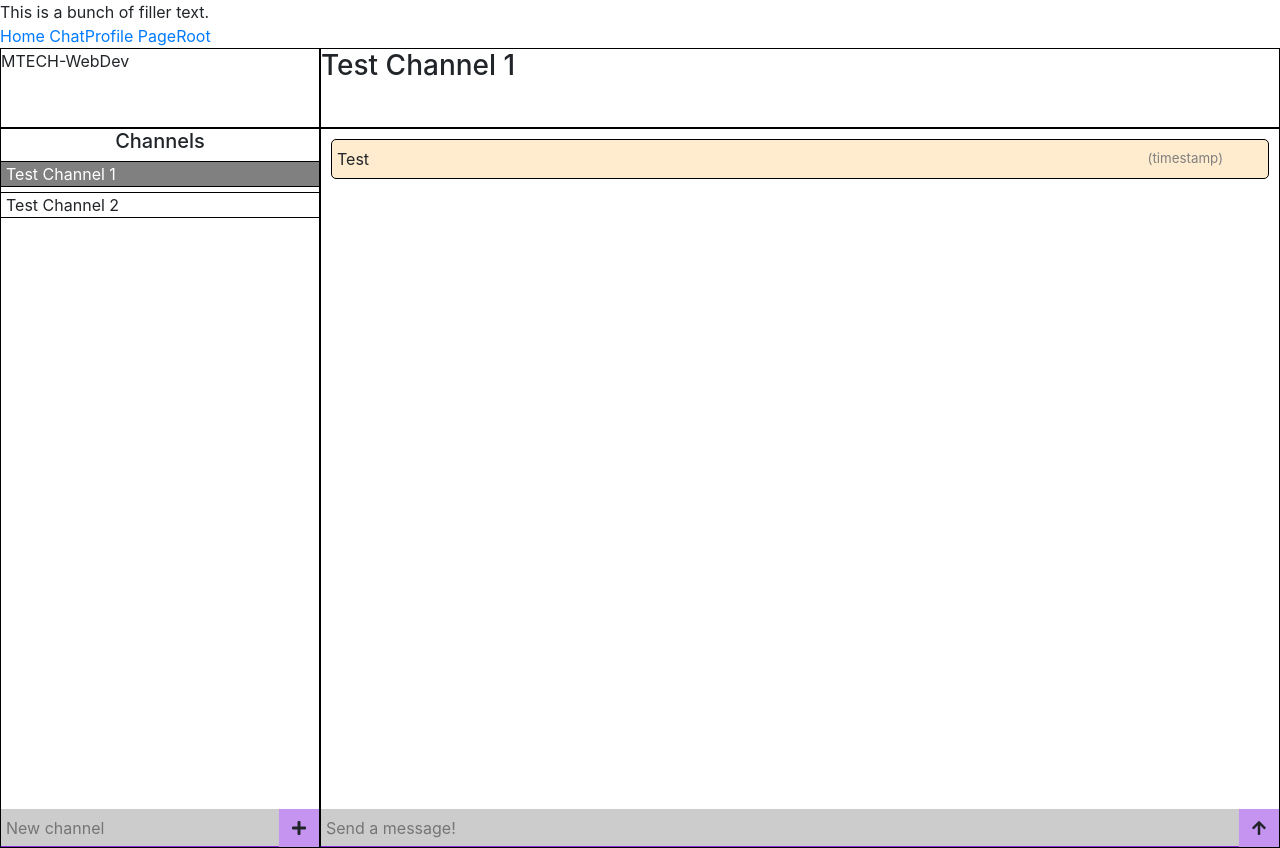
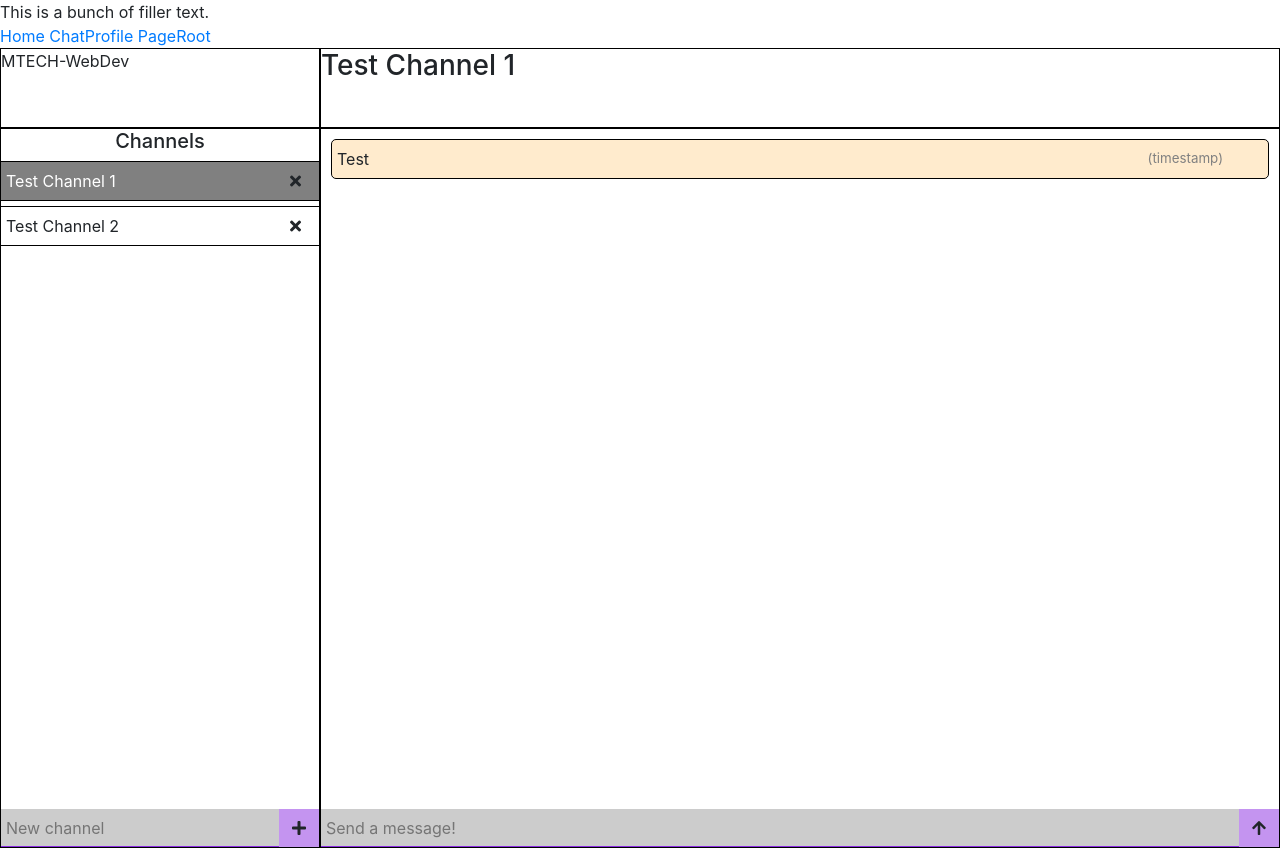
Before and after one commit to sam-leishman/chat-app, a React (Create React App) app: page /HomePage in a window 1280 px wide. Built offline with nearby package versions, Linux system fonts and the light colour scheme.

Commit message:
User can create new channels

```diff
--- a/src/App.css
+++ b/src/App.css
@@ -121,6 +121,9 @@ body {
   border-bottom: 1px solid black;
   margin: 5px 0;
   padding: 0 5px;
+  display: flex;
+  justify-content: space-between;
+  align-items: center;
 }
 
 .currentTab {
@@ -130,6 +133,9 @@ body {
   padding: 0 5px;
   background-color: gray;
   color: white;
+  display: flex;
+  justify-content: space-between;
+  align-items: center;
 }
 
 h5 {
--- a/src/ChannelInput.js
+++ b/src/ChannelInput.js
@@ -1,17 +1,45 @@
 import React, { Component } from 'react';
+import { store } from './main';
 
 class ChannelInput extends Component {
+    state = {
+        value: '',
+    }
+
+    onChange = (e) => {
+        this.setState({
+            value: e.target.value,
+        })
+    }
+
+    handleSubmit = (e) => {
+        e.preventDefault();
+        if (this.state.value === '') {
+            return;
+        }
+        store.dispatch({
+            type: 'ADD_CHANNEL',
+            title: this.state.value,
+        })
+        this.setState({
+            value: '',
+        })
+    }
+
     render() {
         return (
             <div className='input-form'>
-                <form>
+                <form onSubmit={this.handleSubmit}>
                     <input
+                        onChange={this.onChange}
+                        value={this.state.value}
                         type="text"
                         className="channel-submit-input"
                         placeholder='New channel'
                     />
                 </form>
                 <button
+                    onClick={this.handleSubmit}
                     className='submit-button btn'
                     type='submit'
                 >
--- a/src/Channels.js
+++ b/src/Channels.js
@@ -11,6 +11,14 @@ class Channels extends Component {
             id: id,
         })
     }
+
+    handleDelete = (id) => {
+        store.dispatch({
+            type: 'DELETE_CHANNEL',
+            id: id,
+        })
+    }
+
     render() {
         const tabs = this.props.channelTabs.map((tab, i) => (
             <div
@@ -19,6 +27,7 @@ class Channels extends Component {
                 onClick={() => this.handleClick(tab.id)}
             >
                 {tab.title}
+                <button className='btn' onClick={() => this.handleDelete(tab.id)}><i className="fas fa-times"></i></button>
             </div>
         ))
         return (
--- a/src/HomePage.js
+++ b/src/HomePage.js
@@ -20,6 +20,7 @@ class HomePage extends Component {
             {
                 title: c.title,
                 active: c.id === currentChannelId,
+                id: c.id,
             }
         ))
 
--- a/src/main.js
+++ b/src/main.js
@@ -49,6 +49,28 @@ export function reducer(state, action) {
             ...state,
             currentChannelId: action.id,
         }
+    } else if (action.type === 'ADD_CHANNEL') {
+        const channelToAdd = {
+            id: uuidv4(),
+            title: action.title,
+            messages: [],
+        }
+        return {
+            ...state,
+            channels: [
+                ...state.channels,
+                channelToAdd,
+            ]
+        }
+    } else if (action.type === 'DELETE_CHANNEL') {
+        return {
+            ...state,
+            channels: [
+                ...state.channels.filter(channel => (
+                    channel.id !== action.id
+                ))
+            ]
+        }
     } else {
         return state;
     }
```
Also changed, not shown: 1 other file (tests, documents, lock files or other folders).
